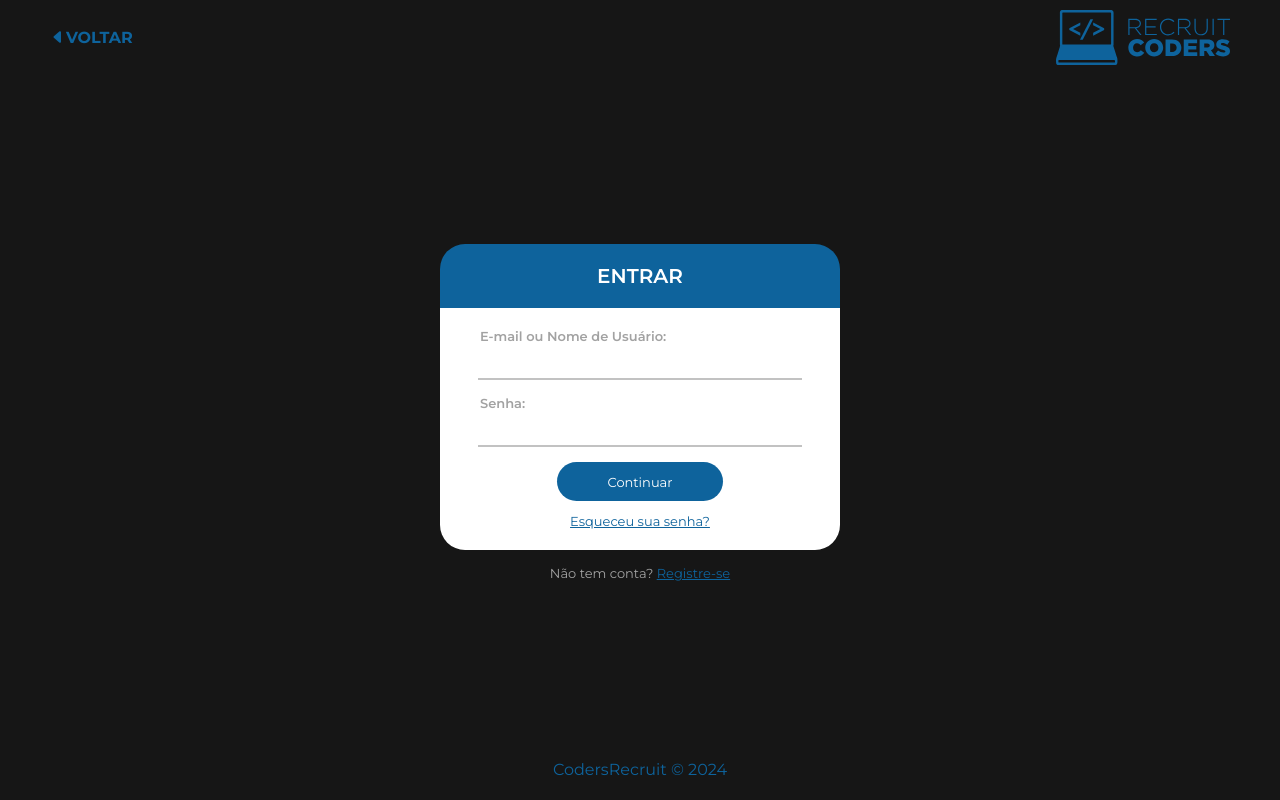
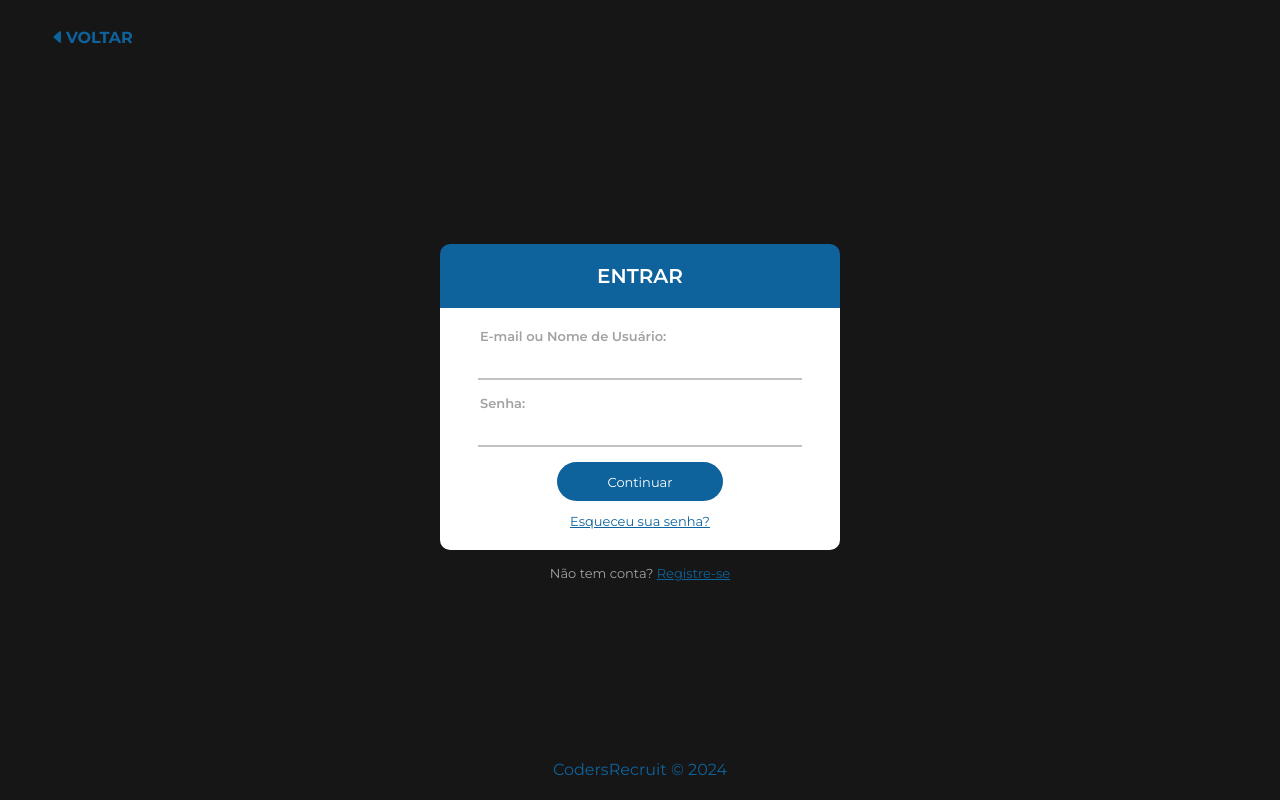
Before and after one commit to eduardoliveira1/RecruitCoders, a plain HTML site: page login.html in a window 1280 px wide. Drawn offline with nearby package versions, Linux system fonts and the light colour scheme.

Commit message:
some auth page updates

```diff
--- a/css/auth.css
+++ b/css/auth.css
@@ -88,15 +88,15 @@ footer {
     color: white;
     font-size: 20px;
     font-weight: 600;
-    border-top-left-radius: 25px;
-    border-top-right-radius: 25px;
+    border-top-left-radius: 10px;
+    border-top-right-radius: 10px;
 }
 
 .auth-body {
     background-color: white;
     padding-top: 5px;
-    border-bottom-left-radius: 25px;
-    border-bottom-right-radius: 25px;
+    border-bottom-left-radius: 10px;
+    border-bottom-right-radius: 10px;
 }
 
 .auth-window{
--- a/login.html
+++ b/login.html
@@ -17,7 +17,6 @@
             <i class="bi bi-caret-left-fill"></i>
             VOLTAR
         </a>
-        <img src="img/logo3.svg" alt="">
     </nav>
     <div class="container">
         <div class="auth-window">
```
Also changed, not shown: signup.html (+0 -1 lines).
